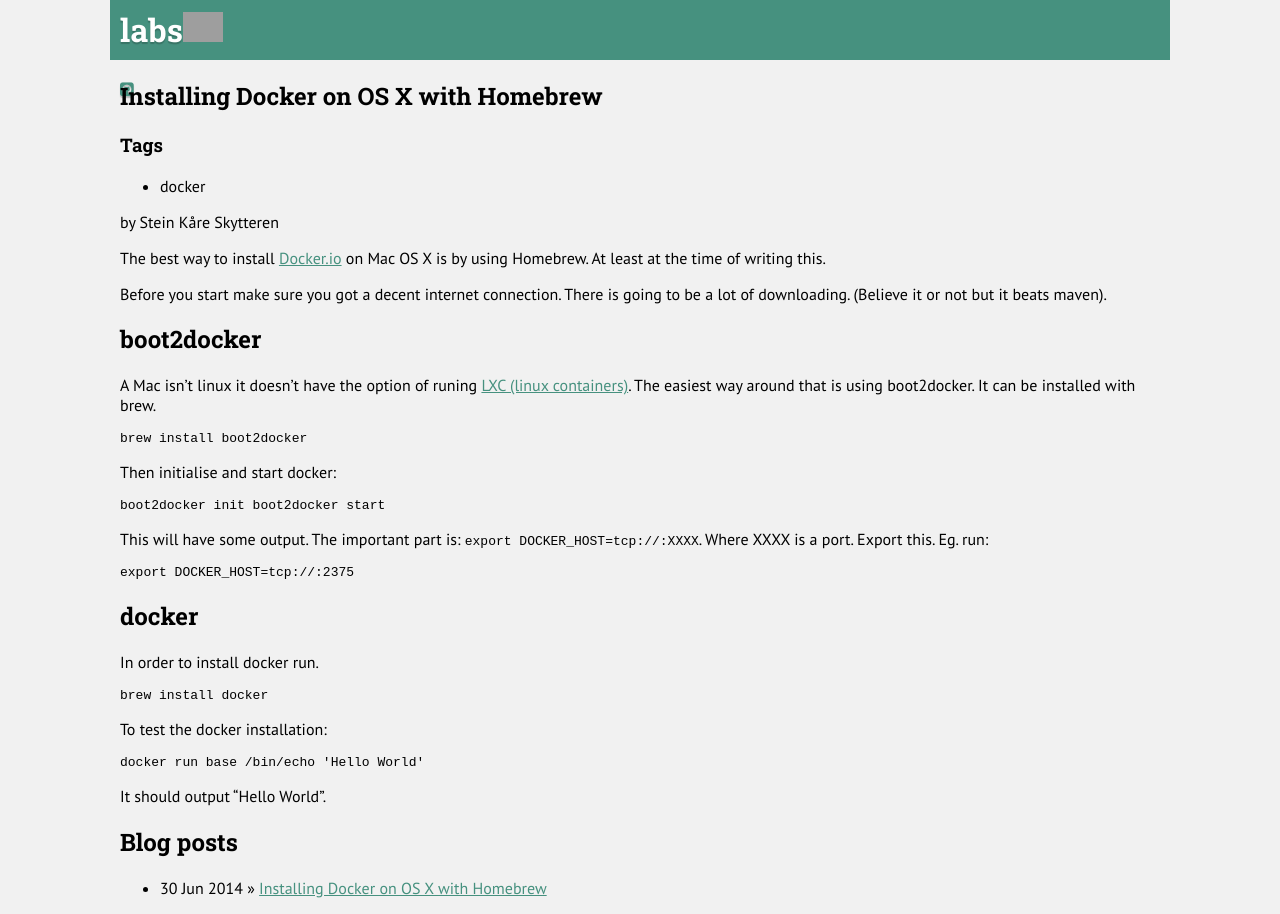
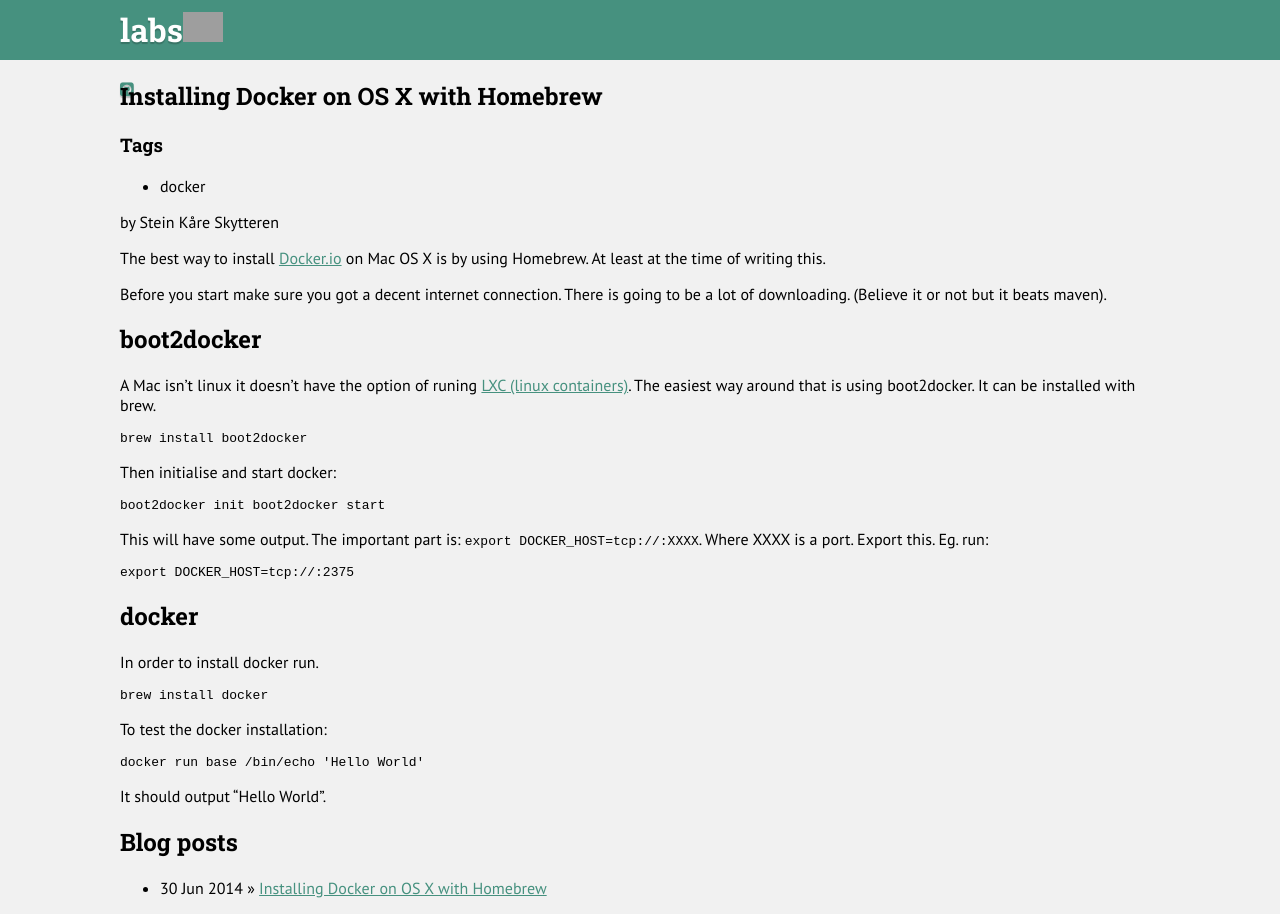
Before and after one commit to elacin/pengerno.github.io, a Jekyll site: the page built from _posts/2014-06-30-Installing-Docker-on-Mac-OS-X-with-Homebrew.md, in a window 1280 px wide. Built offline with Jekyll 4.4.1, drawn with Linux system fonts in a browser that asks for light colours; nearby versions of some CDN libraries; grey boxes are pictures that could not be loaded.

Commit message:
Update post.html

```diff
--- a/_layouts/post.html
+++ b/_layouts/post.html
@@ -5,9 +5,11 @@
     <link href="//netdna.bootstrapcdn.com/font-awesome/4.0.3/css/font-awesome.css" rel="stylesheet"/>
   </head>
   <body>
-    <header class="container">
-      <h1>labs<img src="http://blog.penger.no/wp-content/themes/penger/assets/images/logo-penger.png" alt="Penger.no"></h1>
-      <a href="http://github.com/pengerno"><i class="fa fa-github-square"></i></a>
+    <header>
+      <div class="container">
+        <h1>labs<img src="http://blog.penger.no/wp-content/themes/penger/assets/images/logo-penger.png" alt="Penger.no"></h1>
+        <a href="http://github.com/pengerno"><i class="fa fa-github-square"></i></a>
+      </div>
     </header>
     <section class="container">
       <h1>{{ page.title }}</h1>
```
